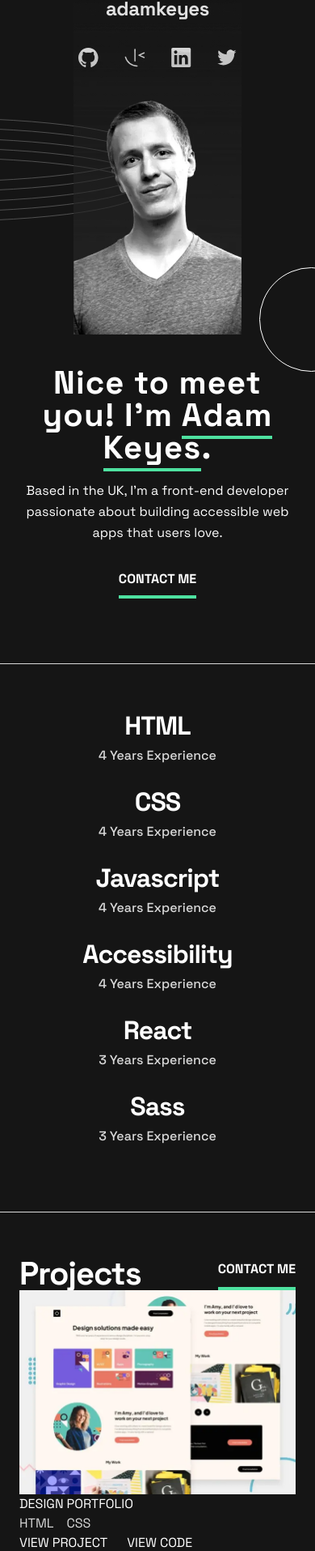
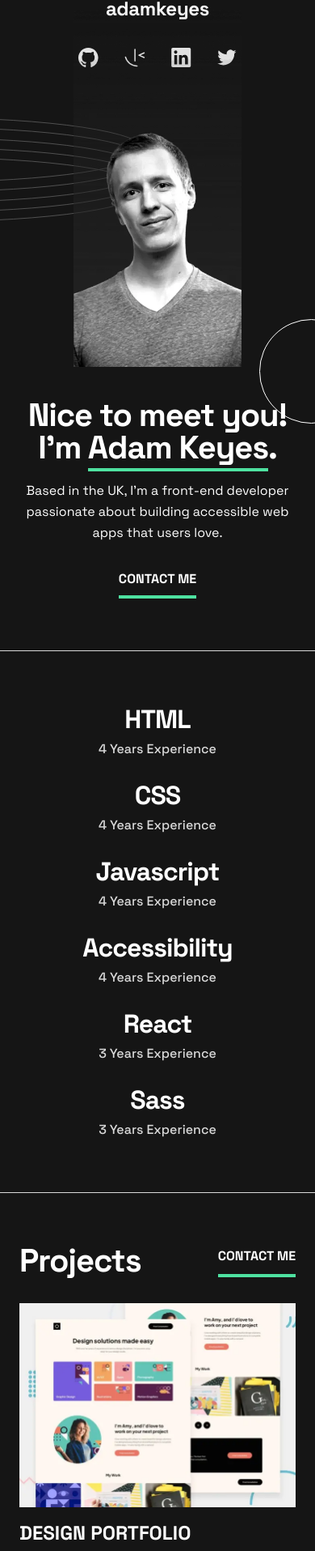
Before and after one commit to lastiwan89/single-page-dev-porfolio, a React (Vite) app: page / in a window 390 px wide. Shown: the part 29-1944 px from the top of the page at 81% size. Built offline with nearby package versions, Linux system fonts and the light colour scheme.

Commit message:
mobile version

```diff
--- a/src/App.tsx
+++ b/src/App.tsx
@@ -1,16 +1,20 @@
-import Footer from "./components/Footer";
-import Hero from "./components/Hero";
-import Project from "./components/Project";
-import Skills from "./components/Skills";
+import Contact from "./components/pages/Contact";
+import Footer from "./components/pages/Footer";
+import Hero from "./components/pages/Hero";
+import Project from "./components/pages/Project";
+import Skills from "./components/pages/Skills";
 
 export default function App() {
   return (
     <main className="max-w-desktop mx-auto bg-black py-6 md:p-8 xl:px-40 xl:py-10">
       <Hero />
-      <div className="bg-med-white mb-14 mt-20 h-[1px] w-full"></div>
+      <div className="bg-med-white h-[1px] w-full"></div>
       <Skills />
-      <div className="bg-med-white mb-14 mt-20 h-[1px] w-full"></div>
+      <div className="bg-med-white h-[1px] w-full"></div>
       <Project />
+      <div className="bg-med-white h-[1px] w-full"></div>
+      <Contact />
+      <div className="bg-med-white h-[1px] w-full"></div>
       <Footer />
     </main>
   );
--- a/src/components/Button.tsx
+++ b/src/components/Button.tsx
@@ -1,7 +1,7 @@
-export default function Button() {
+export default function Button({ text = "contact me" }: { text?: string }) {
   return (
     <button className="text-pure-white hover:text-green tracking-ls2.286 border-green border-b-4 pb-2 text-center font-bold uppercase">
-      contact me
+      {text}
     </button>
   );
 }
--- a/src/components/Nav.tsx
+++ /dev/null
@@ -1,23 +0,0 @@
-import { ICONS } from "../constant";
-
-export default function Nav() {
-  return (
-    <div className="mb-10 flex flex-col items-center gap-8 md:flex-row md:justify-between">
-      <h2 className="text-fs-24 leading-lh-32 text-pure-white tracking-ls-0.333 text-center font-sans font-bold">
-        adamkeyes
-      </h2>
-      <div className="flex items-center justify-center gap-8">
-        {ICONS.map((item) => (
-          <img key={item.label} src={`${item.url}`} alt={item.label} />
-        ))}
-      </div>
-      <div className="-mt-40">
-        <img
-          className="w-52 md:hidden"
-          src="/image-profile-mobile.webp"
-          alt="profile mobile"
-        />
-      </div>
-    </div>
-  );
-}
--- a/src/components/Footer.tsx
+++ b/src/components/Navlink.tsx
@@ -1,8 +1,8 @@
 import { ICONS } from "../constant";
 
-export default function Footer() {
+export default function NavLink() {
   return (
-    <footer>
+    <nav>
       <div className="mb-10 flex flex-col items-center gap-8 md:flex-row md:justify-between">
         <h2 className="text-fs-24 leading-lh-32 text-pure-white tracking-ls-0.333 text-center font-sans font-bold">
           adamkeyes
@@ -13,6 +13,6 @@ export default function Footer() {
           ))}
         </div>
       </div>
-    </footer>
+    </nav>
   );
 }
--- a/src/components/Project.tsx
+++ /dev/null
@@ -1,36 +0,0 @@
-import { PROJECT } from "../constant";
-import Button from "./Button";
-
-export default function Project() {
-  return (
-    <section className="px-6">
-      <div className="flex justify-between">
-        <h3 className="text-pure-white md:text-fs-72 md:leading-lh-72 md:-tracking-ls-2.045 text-fs-40 leading-lh-40 -tracking-ls-1.136 font-bold">
-          Projects
-        </h3>
-        <Button />
-      </div>
-      <div>
-        {PROJECT.map((item) => (
-          <div key={item.label}>
-            <div>
-              <img src={item.url} alt={item.label} />
-              <h4 className="text-pure-white uppercase">{item.label}</h4>
-              <div className="flex gap-4">
-                <p className="text-med-white uppercase">{item.tech.tech1}</p>
-                <p className="text-med-white uppercase">{item.tech.tech2}</p>
-                {"" || (
-                  <p className="text-med-white uppercase">{item.tech.tech3}</p>
-                )}
-              </div>
-              <div className="flex gap-6">
-                <p className="text-pure-white uppercase">view project</p>
-                <p className="text-pure-white uppercase">view code</p>
-              </div>
-            </div>
-          </div>
-        ))}
-      </div>
-    </section>
-  );
-}
--- /dev/null
+++ b/src/components/pages/Contact.tsx
@@ -0,0 +1,43 @@
+import Button from "../Button";
+
+export default function Contact() {
+  return (
+    <section className="bg-med-black flex flex-col gap-y-12 py-16">
+      <div className=" flex flex-col gap-5">
+        <h3 className="text-pure-white text-fs-40 leading-lh-40 -tracking-ls-1.136 text-center font-bold">
+          Contact
+        </h3>
+        <p className="text-med-white text-fs-16 leading-lh-26 text-center font-medium">
+          I would love to hear about your project and how I could help. Please
+          fill in the form, and I’ll get back to you as soon as possible.
+        </p>
+      </div>
+      <form className="grid grid-cols-1 px-6">
+        <input
+          className="bg-med-black placeholder:text-fs-16 placeholder:leading-lh-26 placeholder:-tracking-ls-0.222 border-b-med-white mt-2 border-b-[1px] p-6 placeholder:font-medium placeholder:uppercase"
+          type="text"
+          name="name"
+          id="name"
+          placeholder="name"
+        />
+        <input
+          className="bg-med-black placeholder:text-fs-16 placeholder:leading-lh-26 placeholder:-tracking-ls-0.222 border-b-med-white mt-2 border-b-[1px] p-6 placeholder:font-medium placeholder:uppercase"
+          type="email"
+          name="email"
+          id="email"
+          placeholder="email"
+        />
+        <input
+          className="bg-med-black placeholder:text-fs-16 placeholder:leading-lh-26 placeholder:-tracking-ls-0.222 border-b-med-white mb-6 mt-2 border-b-[1px] px-6 pb-16 pt-6 placeholder:font-medium placeholder:uppercase"
+          type="text"
+          name="message"
+          id="message"
+          placeholder="message"
+        />
+        <div className="flex justify-end">
+          <Button text="send message" />
+        </div>
+      </form>
+    </section>
+  );
+}
--- /dev/null
+++ b/src/components/pages/Footer.tsx
@@ -0,0 +1,9 @@
+import NavLink from "../Navlink";
+
+export default function Footer() {
+  return (
+    <footer className="flex justify-center pt-12">
+      <NavLink />
+    </footer>
+  );
+}
--- /dev/null
+++ b/src/components/pages/Header.tsx
@@ -0,0 +1,16 @@
+import NavLink from "../Navlink";
+
+export default function Header() {
+  return (
+    <div className="mb-10 flex flex-col items-center gap-8 md:flex-row md:justify-between">
+      <NavLink />
+      <div className="-mt-40">
+        <img
+          className="w-52 md:hidden"
+          src="/image-profile-mobile.webp"
+          alt="profile mobile"
+        />
+      </div>
+    </div>
+  );
+}
--- a/src/components/Hero.tsx
+++ b/src/components/pages/Hero.tsx
@@ -1,13 +1,13 @@
-import Button from "./Button";
-import Nav from "./Nav";
+import Button from "../Button";
+import Header from "./Header";
 
 export default function Hero() {
   return (
     <main>
-      <div className="hero flex flex-col items-center">
-        <Nav />
+      <div className="hero flex flex-col items-center pb-16">
+        <Header />
         <div className="flex flex-col gap-5 px-6">
-          <h1 className="text-pure-white text-fs-40 leading-lh-40 tracking-ls-1.136 text-center font-bold">
+          <h1 className="text-pure-white text-fs-40 leading-lh-40 -tracking-ls-1.136 text-center font-bold">
             Nice to meet you! I’m{" "}
             <span className="border-green border-b-4">Adam Keyes</span>.
           </h1>
--- /dev/null
+++ b/src/components/pages/Project.tsx
@@ -0,0 +1,47 @@
+import { PROJECT } from "../../constant";
+import Button from "../Button";
+
+export default function Project() {
+  return (
+    <section className="px-6 py-16">
+      <div className="mb-8 flex justify-between">
+        <h3 className="text-pure-white md:text-fs-72 md:leading-lh-72 md:-tracking-ls-2.045 text-fs-40 leading-lh-40 -tracking-ls-1.136 font-bold">
+          Projects
+        </h3>
+        <Button />
+      </div>
+
+      {PROJECT.map((item) => (
+        <div key={item.label}>
+          <div className="mt-8 flex flex-col gap-2">
+            <img src={item.url} alt={item.label} />
+            <h4 className="text-pure-white text-fs-24 leading-lh-32 mt-2 font-bold uppercase">
+              {item.label}
+            </h4>
+            <div className="flex gap-4">
+              <p className="text-med-white text-fs-18 leading-lh-28 font-medium uppercase">
+                {item.tech.tech1}
+              </p>
+              <p className="text-med-white text-fs-18 leading-lh-28 font-medium uppercase">
+                {item.tech.tech2}
+              </p>
+              {"" || (
+                <p className="text-med-white text-fs-18 leading-lh-28 font-medium uppercase">
+                  {item.tech.tech3}
+                </p>
+              )}
+            </div>
+            <div className="flex gap-6">
+              <p className="text-pure-white text-fs-16 leading-lh-26 hover:text-green tracking-ls2.286 border-green border-b-4 pb-2 text-center font-bold uppercase">
+                view project
+              </p>
+              <p className="text-pure-white text-fs-16 leading-lh-26 hover:text-green tracking-ls2.286 border-green border-b-4 pb-2 text-center font-bold uppercase">
+                view code
+              </p>
+            </div>
+          </div>
+        </div>
+      ))}
+    </section>
+  );
+}
--- a/src/components/Skills.tsx
+++ b/src/components/pages/Skills.tsx
@@ -1,8 +1,8 @@
-import { SKILL } from "../constant";
+import { SKILL } from "../../constant";
 
 export default function Skills() {
   return (
-    <section className="flex flex-col gap-6 md:grid md:grid-cols-2 md:gap-10 lg:grid-cols-3 xl:gap-12">
+    <section className="flex flex-col gap-6 py-16 md:grid md:grid-cols-2 md:gap-10 lg:grid-cols-3 xl:gap-12">
       {SKILL.map((item) => (
         <div
           key={item.label}
--- a/tailwind.config.js
+++ b/tailwind.config.js
@@ -29,6 +29,7 @@ export default {
       "ls-1": "1px",
       "ls-2.045": "2.045px",
       "ls-2.286": "2.286px",
+      "ls-0.222": "0.222px",
     },
     colors: {
       black: "#151515",
```
